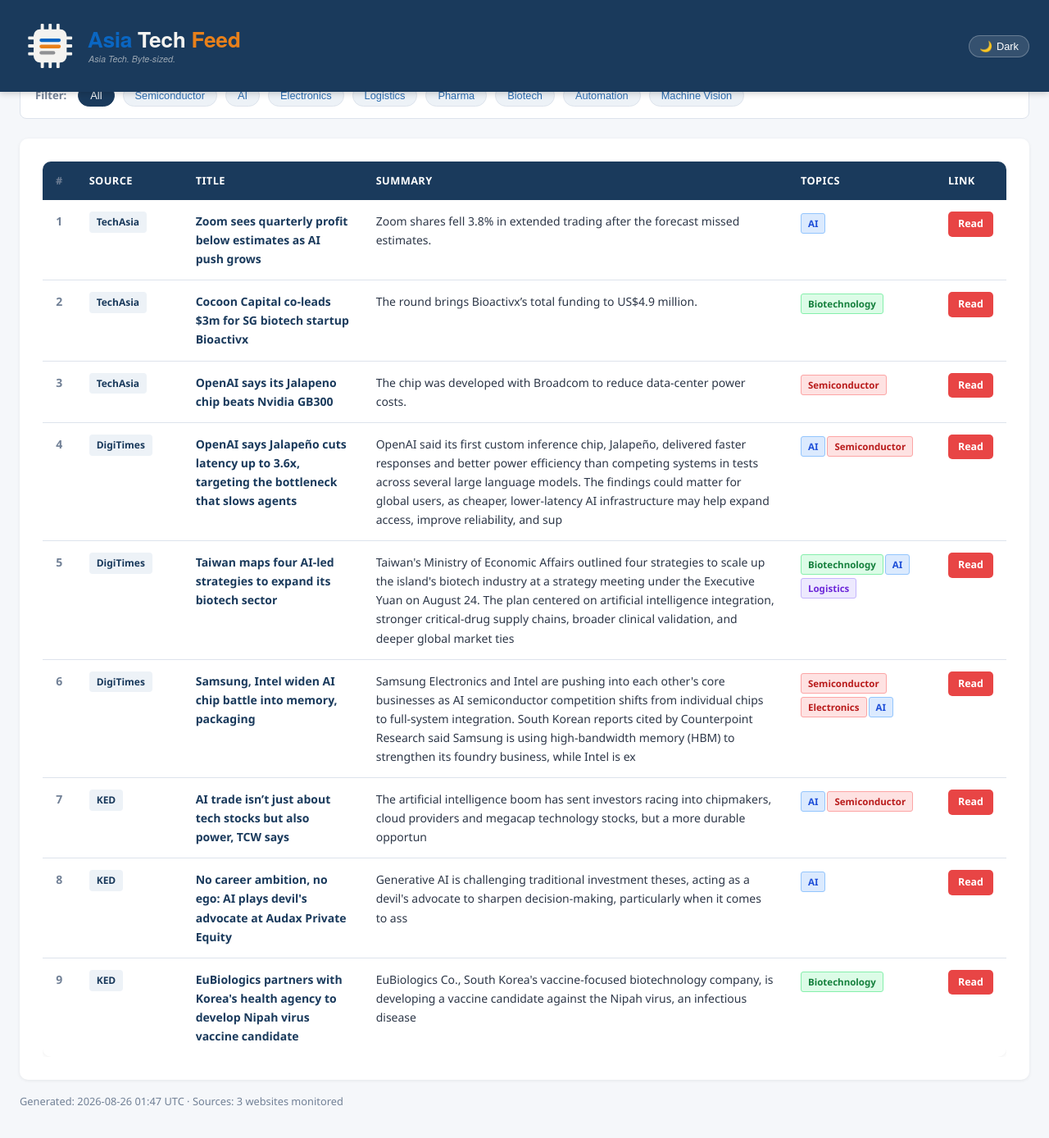
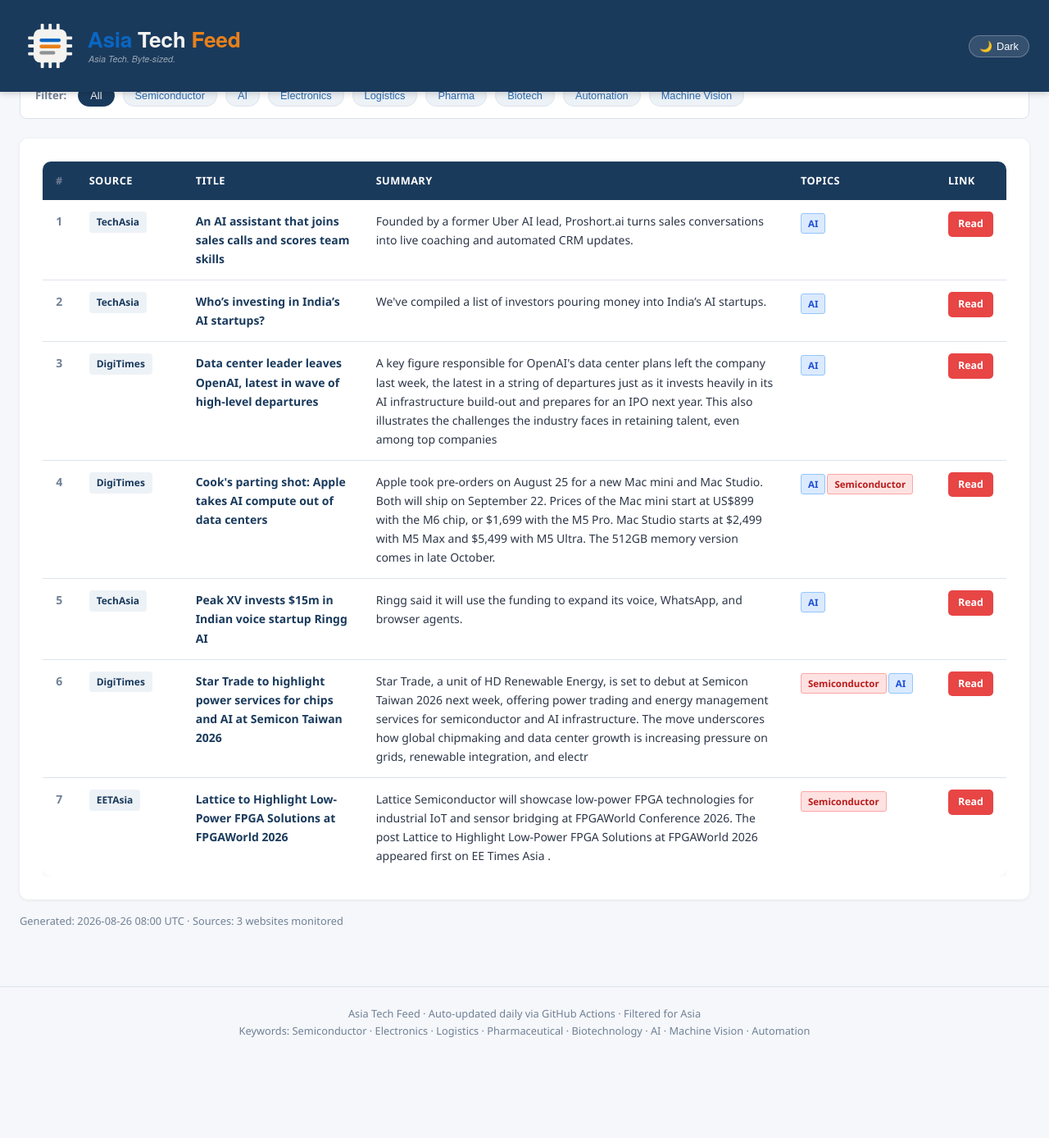
Before and after one commit to asiatechfeed/Asia-Tech-Feed, a Jekyll site: the page built from _posts/2026-08-26-asia-tech-news-digest.md, in a window 1280 px wide and 1400 px high, scrolled down 633 px. Shown: the top 1388 px of the window at 82% size. Built offline with Jekyll 4.4.1, drawn with Linux system fonts in a browser that asks for light colours; a script that is not in the unit is left out; after the commit the page ends 1923 px from its top, so only the background shows below that; some of the changed text lies outside the part shown.

Commit message:
📰 News digest 2026-08-26 (7 articles)

```diff
--- a/_posts/2026-08-26-asia-tech-news-digest.md
+++ b/_posts/2026-08-26-asia-tech-news-digest.md
@@ -1,15 +1,15 @@
 ---
 layout: post
 title: "Asia Tech News Digest - August 26, 2026"
-date: 2026-08-26 09:47:26 +0800
-articles_count: 9
+date: 2026-08-26 16:00:49 +0800
+articles_count: 7
 sources_count: 3
-sources: ["DigiTimes", "KED", "TechAsia"]
+sources: ["DigiTimes", "EETAsia", "TechAsia"]
 csv_file: /assets/data/news-2026-08-26.tsv
-featured_title: "Zoom sees quarterly profit below estimates as AI push grows"
-featured_url: "https://www.techinasia.com/zoom-introduces-ai-tools-meetings-avatars"
+featured_title: "An AI assistant that joins sales calls and scores team skills"
+featured_url: "https://www.techinasia.com/ai-assistant-joins-sales-calls-scores-team-skills"
 featured_source: "TechAsia"
-featured_summary: "Zoom shares fell 3.8% in extended trading after the forecast missed estimates."
+featured_summary: "Founded by a former Uber AI lead, Proshort.ai turns sales conversations into live coaching and automated CRM updates."
 featured_image: ""
 ---
 
@@ -28,74 +28,58 @@ featured_image: ""
 <tr>
   <td class="col-num">1</td>
   <td class="col-source"><span class="source-badge">TechAsia</span></td>
-  <td class="col-title"><span class="article-title">Zoom sees quarterly profit below estimates as AI push grows</span></td>
-  <td class="col-summary">Zoom shares fell 3.8% in extended trading after the forecast missed estimates.</td>
+  <td class="col-title"><span class="article-title">An AI assistant that joins sales calls and scores team skills</span></td>
+  <td class="col-summary">Founded by a former Uber AI lead, Proshort.ai turns sales conversations into live coaching and automated CRM updates.</td>
   <td class="col-tags"><span class="tag ai">AI</span></td>
-  <td class="col-link"><a class="btn-link" href="https://www.techinasia.com/zoom-introduces-ai-tools-meetings-avatars" target="_blank" rel="noopener">Read</a></td>
+  <td class="col-link"><a class="btn-link" href="https://www.techinasia.com/ai-assistant-joins-sales-calls-scores-team-skills" target="_blank" rel="noopener">Read</a></td>
 </tr>
 <tr>
   <td class="col-num">2</td>
   <td class="col-source"><span class="source-badge">TechAsia</span></td>
-  <td class="col-title"><span class="article-title">Cocoon Capital co-leads $3m for SG biotech startup Bioactivx</span></td>
-  <td class="col-summary">The round brings Bioactivx’s total funding to US$4.9 million.</td>
-  <td class="col-tags"><span class="tag bio">Biotechnology</span></td>
-  <td class="col-link"><a class="btn-link" href="https://www.techinasia.com/sg-biotech-startup-bioactivx-nets-14m-seed-led-cocoon-capital" target="_blank" rel="noopener">Read</a></td>
+  <td class="col-title"><span class="article-title">Who’s investing in India’s AI startups?</span></td>
+  <td class="col-summary">We've compiled a list of investors pouring money into India’s AI startups.</td>
+  <td class="col-tags"><span class="tag ai">AI</span></td>
+  <td class="col-link"><a class="btn-link" href="https://www.techinasia.com/whos-investing-indias-ai-startups" target="_blank" rel="noopener">Read</a></td>
 </tr>
 <tr>
   <td class="col-num">3</td>
-  <td class="col-source"><span class="source-badge">TechAsia</span></td>
-  <td class="col-title"><span class="article-title">OpenAI says its Jalapeno chip beats Nvidia GB300</span></td>
-  <td class="col-summary">The chip was developed with Broadcom to reduce data-center power costs.</td>
-  <td class="col-tags"><span class="tag semi">Semiconductor</span></td>
-  <td class="col-link"><a class="btn-link" href="https://www.techinasia.com/openai-rolls-out-gpt-5-6-sol-for-chatgpt" target="_blank" rel="noopener">Read</a></td>
+  <td class="col-source"><span class="source-badge">DigiTimes</span></td>
+  <td class="col-title"><span class="article-title">Data center leader leaves OpenAI, latest in wave of high-level departures</span></td>
+  <td class="col-summary">A key figure responsible for OpenAI's data center plans left the company last week, the latest in a string of departures just as it invests heavily in its AI infrastructure build-out and prepares for an IPO next year. This also illustrates the challenges the industry faces in retaining talent, even among top companies </td>
+  <td class="col-tags"><span class="tag ai">AI</span></td>
+  <td class="col-link"><a class="btn-link" href="https://www.digitimes.com/news/a20260826VL211/openai-data-center-infrastructure-talent-ipo.html" target="_blank" rel="noopener">Read</a></td>
 </tr>
 <tr>
   <td class="col-num">4</td>
   <td class="col-source"><span class="source-badge">DigiTimes</span></td>
-  <td class="col-title"><span class="article-title">OpenAI says Jalapeño cuts latency up to 3.6x, targeting the bottleneck that slows agents</span></td>
-  <td class="col-summary">OpenAI said its first custom inference chip, Jalapeño, delivered faster responses and better power efficiency than competing systems in tests across several large language models. The findings could matter for global users, as cheaper, lower-latency AI infrastructure may help expand access, improve reliability, and sup</td>
+  <td class="col-title"><span class="article-title">Cook's parting shot: Apple takes AI compute out of data centers</span></td>
+  <td class="col-summary">Apple took pre-orders on August 25 for a new Mac mini and Mac Studio. Both will ship on September 22. Prices of the Mac mini start at US$899 with the M6 chip, or $1,699 with the M5 Pro. Mac Studio starts at $2,499 with M5 Max and $5,499 with M5 Ultra. The 512GB memory version comes in late October.</td>
   <td class="col-tags"><span class="tag ai">AI</span><span class="tag semi">Semiconductor</span></td>
-  <td class="col-link"><a class="btn-link" href="https://www.digitimes.com/news/a20260826PR200/openai-efficiency-design-performance-infrastructure.html" target="_blank" rel="noopener">Read</a></td>
+  <td class="col-link"><a class="btn-link" href="https://www.digitimes.com/news/a20260826VL210/apple-mac-mini-ai-hardware-training.html" target="_blank" rel="noopener">Read</a></td>
 </tr>
 <tr>
   <td class="col-num">5</td>
-  <td class="col-source"><span class="source-badge">DigiTimes</span></td>
-  <td class="col-title"><span class="article-title">Taiwan maps four AI-led strategies to expand its biotech sector</span></td>
-  <td class="col-summary">Taiwan's Ministry of Economic Affairs outlined four strategies to scale up the island's biotech industry at a strategy meeting under the Executive Yuan on August 24. The plan centered on artificial intelligence integration, stronger critical-drug supply chains, broader clinical validation, and deeper global market ties</td>
-  <td class="col-tags"><span class="tag bio">Biotechnology</span><span class="tag ai">AI</span><span class="tag logis">Logistics</span></td>
-  <td class="col-link"><a class="btn-link" href="https://www.digitimes.com/news/a20260825PD223/taiwan-biotech-manufacturing-market-chips.html" target="_blank" rel="noopener">Read</a></td>
+  <td class="col-source"><span class="source-badge">TechAsia</span></td>
+  <td class="col-title"><span class="article-title">Peak XV invests $15m in Indian voice startup Ringg AI</span></td>
+  <td class="col-summary">Ringg said it will use the funding to expand its voice, WhatsApp, and browser agents.</td>
+  <td class="col-tags"><span class="tag ai">AI</span></td>
+  <td class="col-link"><a class="btn-link" href="https://www.techinasia.com/peak-xv-talks-indian-voice-ai-firm-10m" target="_blank" rel="noopener">Read</a></td>
 </tr>
 <tr>
   <td class="col-num">6</td>
   <td class="col-source"><span class="source-badge">DigiTimes</span></td>
-  <td class="col-title"><span class="article-title">Samsung, Intel widen AI chip battle into memory, packaging</span></td>
-  <td class="col-summary">Samsung Electronics and Intel are pushing into each other's core businesses as AI semiconductor competition shifts from individual chips to full-system integration. South Korean reports cited by Counterpoint Research said Samsung is using high-bandwidth memory (HBM) to strengthen its foundry business, while Intel is ex</td>
-  <td class="col-tags"><span class="tag semi">Semiconductor</span><span class="tag semi">Electronics</span><span class="tag ai">AI</span></td>
-  <td class="col-link"><a class="btn-link" href="https://www.digitimes.com/news/a20260825PD224/samsung-intel-packaging-hbm-business.html" target="_blank" rel="noopener">Read</a></td>
+  <td class="col-title"><span class="article-title">Star Trade to highlight power services for chips and AI at Semicon Taiwan 2026</span></td>
+  <td class="col-summary">Star Trade, a unit of HD Renewable Energy, is set to debut at Semicon Taiwan 2026 next week, offering power trading and energy management services for semiconductor and AI infrastructure. The move underscores how global chipmaking and data center growth is increasing pressure on grids, renewable integration, and electr</td>
+  <td class="col-tags"><span class="tag semi">Semiconductor</span><span class="tag ai">AI</span></td>
+  <td class="col-link"><a class="btn-link" href="https://www.digitimes.com/news/a20260826PD213/hd-renewable-semicon-taiwan-2026-data-center-electricity-solar.html" target="_blank" rel="noopener">Read</a></td>
 </tr>
 <tr>
   <td class="col-num">7</td>
-  <td class="col-source"><span class="source-badge">KED</span></td>
-  <td class="col-title"><span class="article-title">AI trade isn’t just about tech stocks but also power, TCW says</span></td>
-  <td class="col-summary">The artificial intelligence boom has sent investors racing into chipmakers, cloud providers and megacap technology stocks, but a more durable opportun</td>
-  <td class="col-tags"><span class="tag ai">AI</span><span class="tag semi">Semiconductor</span></td>
-  <td class="col-link"><a class="btn-link" href="https://www.kedglobal.com/asset-management/newsView/ked202606010002" target="_blank" rel="noopener">Read</a></td>
-</tr>
-<tr>
-  <td class="col-num">8</td>
-  <td class="col-source"><span class="source-badge">KED</span></td>
-  <td class="col-title"><span class="article-title">No career ambition, no ego: AI plays devil's advocate at Audax Private Equity</span></td>
-  <td class="col-summary">Generative AI is challenging traditional investment theses, acting as a devil's advocate to sharpen decision-making, particularly when it comes to ass</td>
-  <td class="col-tags"><span class="tag ai">AI</span></td>
-  <td class="col-link"><a class="btn-link" href="https://www.kedglobal.com/private-equity/newsView/ked202603120002" target="_blank" rel="noopener">Read</a></td>
-</tr>
-<tr>
-  <td class="col-num">9</td>
-  <td class="col-source"><span class="source-badge">KED</span></td>
-  <td class="col-title"><span class="article-title">EuBiologics partners with Korea's health agency to develop Nipah virus vaccine candidate</span></td>
-  <td class="col-summary">EuBiologics Co., South Korea's vaccine-focused biotechnology company, is developing a vaccine candidate against the Nipah virus, an infectious disease</td>
-  <td class="col-tags"><span class="tag bio">Biotechnology</span></td>
-  <td class="col-link"><a class="btn-link" href="https://www.kedglobal.com/bio-pharma/newsView/ked202603100001" target="_blank" rel="noopener">Read</a></td>
+  <td class="col-source"><span class="source-badge">EETAsia</span></td>
+  <td class="col-title"><span class="article-title">Lattice to Highlight Low-Power FPGA Solutions at FPGAWorld 2026</span></td>
+  <td class="col-summary">Lattice Semiconductor will showcase low-power FPGA technologies for industrial IoT and sensor bridging at FPGAWorld Conference 2026. The post Lattice to Highlight Low-Power FPGA Solutions at FPGAWorld 2026 appeared first on EE Times Asia .</td>
+  <td class="col-tags"><span class="tag semi">Semiconductor</span></td>
+  <td class="col-link"><a class="btn-link" href="https://www.eetasia.com/lattice-to-highlight-low-power-fpga-solutions-at-fpgaworld-2026/" target="_blank" rel="noopener">Read</a></td>
 </tr>
 </tbody>
 </table>
```
Also changed, not shown: _data/seen_urls.json (+8 -1 lines), _digest_meta.json (+20 -20 lines), assets/data/news-2026-08-26.tsv (+7 -9 lines), assets/data/search-index.json.
